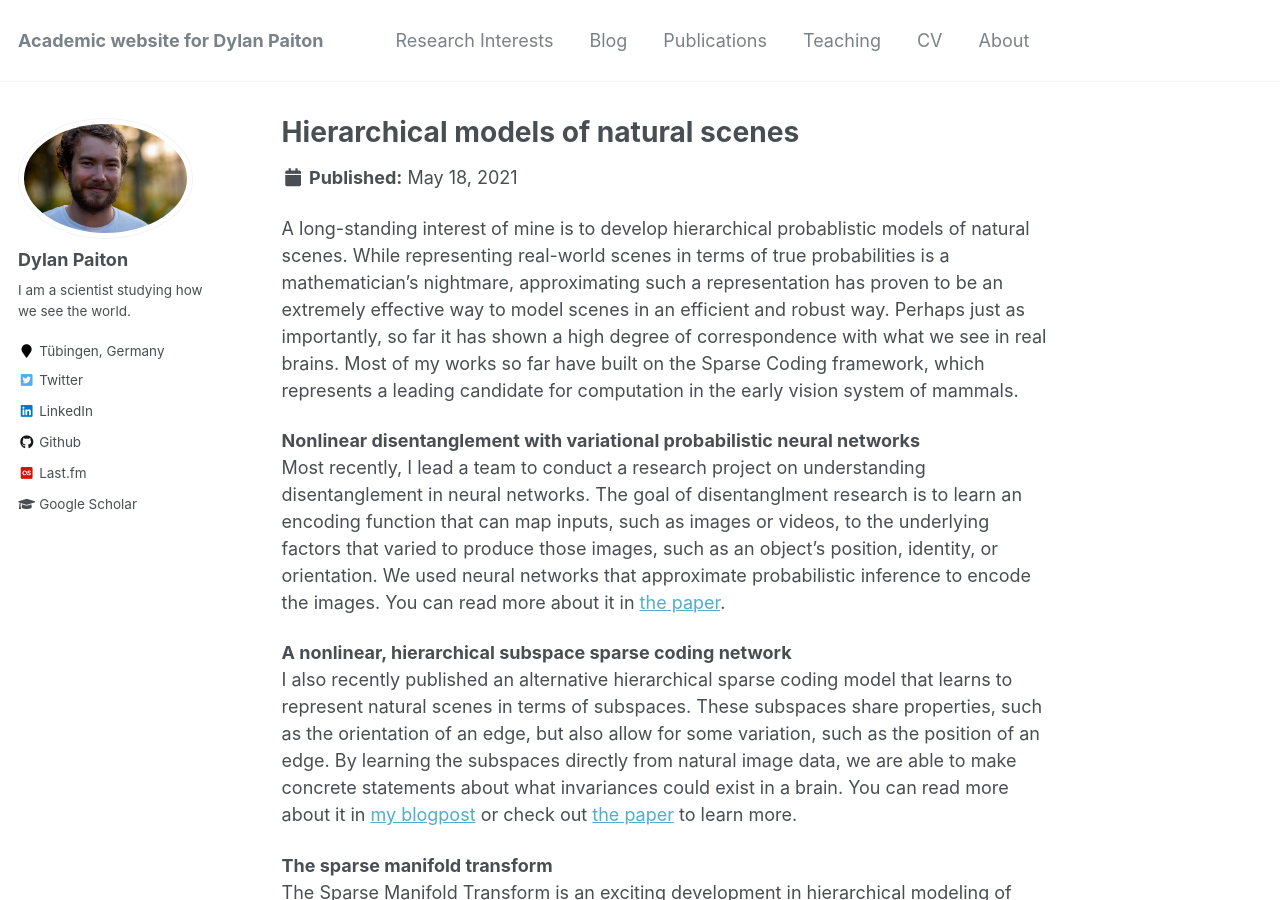
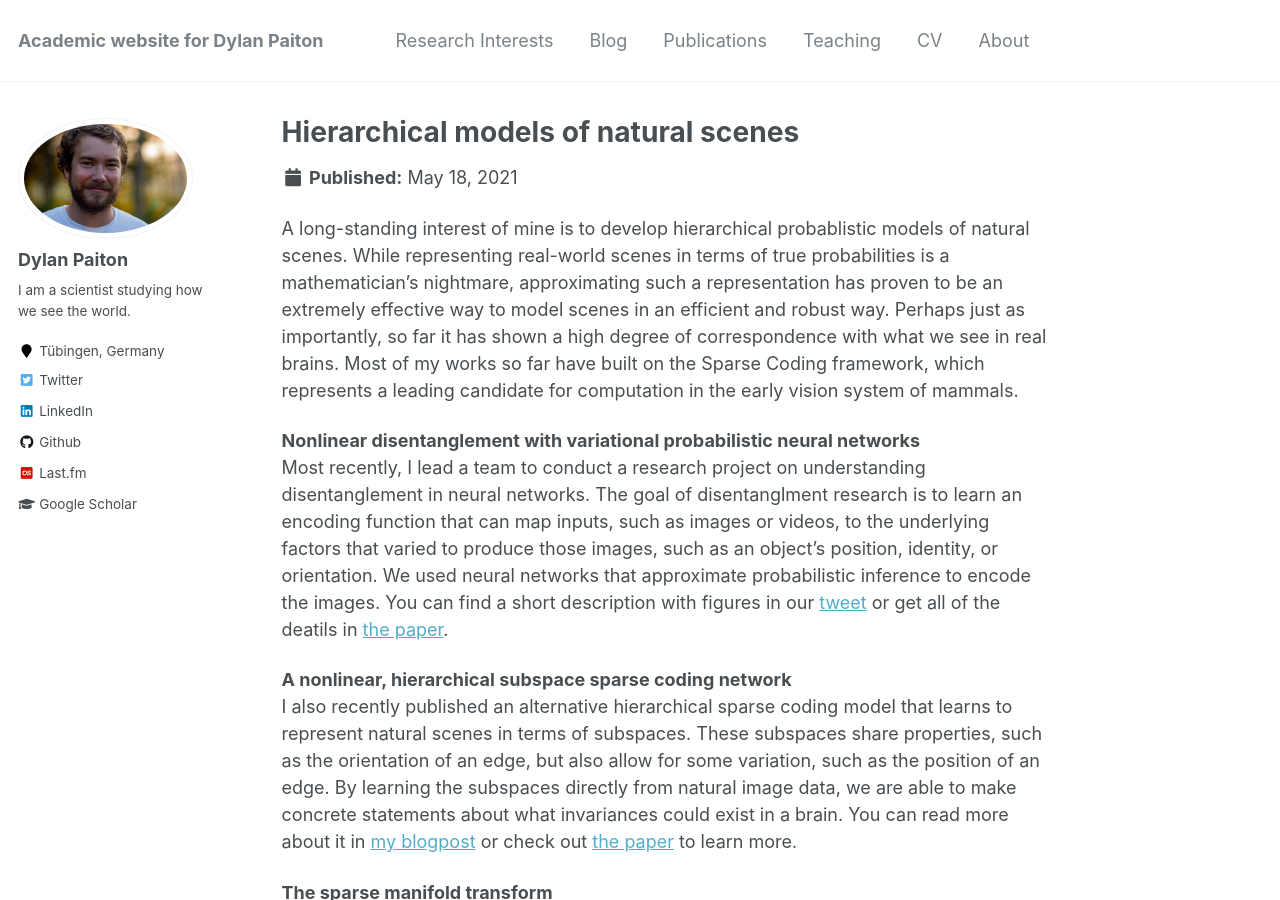
Before and after one commit to dpaiton/dpaiton.github.io, a Jekyll site: the page built from _research/research-2.md, in a window 1280 px wide and 900 px high. Built offline with Jekyll 4.4.1, drawn with Linux system fonts in a browser that asks for light colours.

Commit message:
changes tweet references

```diff
--- a/_research/research-2.md
+++ b/_research/research-2.md
@@ -19,7 +19,8 @@ Most recently, I lead a team to conduct a research project on understanding dise
 neural networks. The goal of disentanglment research is to learn an encoding function that can map
 inputs, such as images or videos, to the underlying factors that varied to produce those images,
 such as an object's position, identity, or orientation. We used neural networks that approximate
-probabilistic inference to encode the images. You can read more about it in
+probabilistic inference to encode the images. You can find a short description with figures in our
+[tweet](https://twitter.com/bethgelab/status/1285944029084037121?s=20) or get all of the deatils in
 [the paper](https://openreview.net/forum?id=EbIDjBynYJ8).
 
 <strong>A nonlinear, hierarchical subspace sparse coding network</strong><br>
```
Also changed, not shown: _research/research-1.md (+1 -1 lines).
